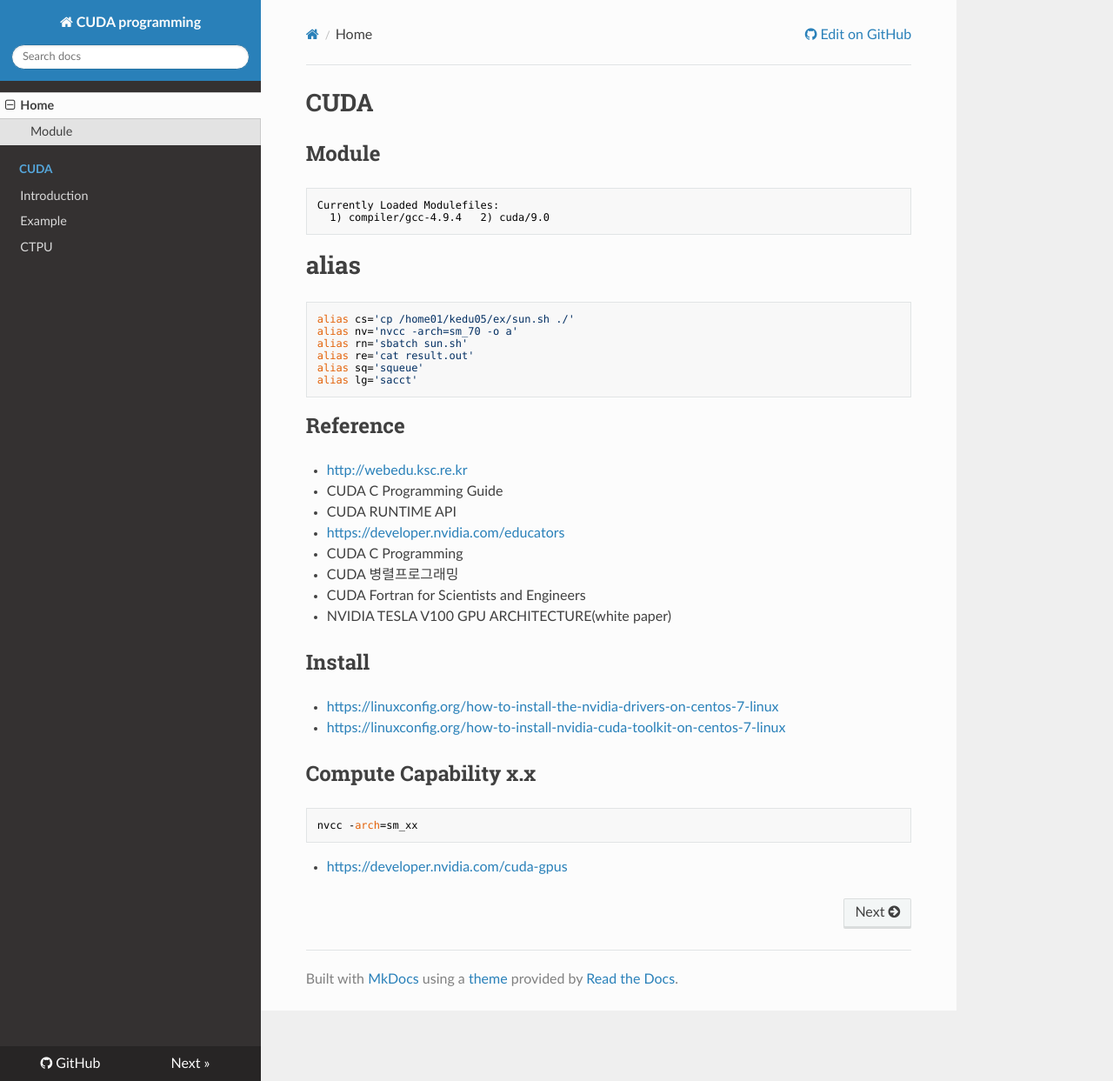
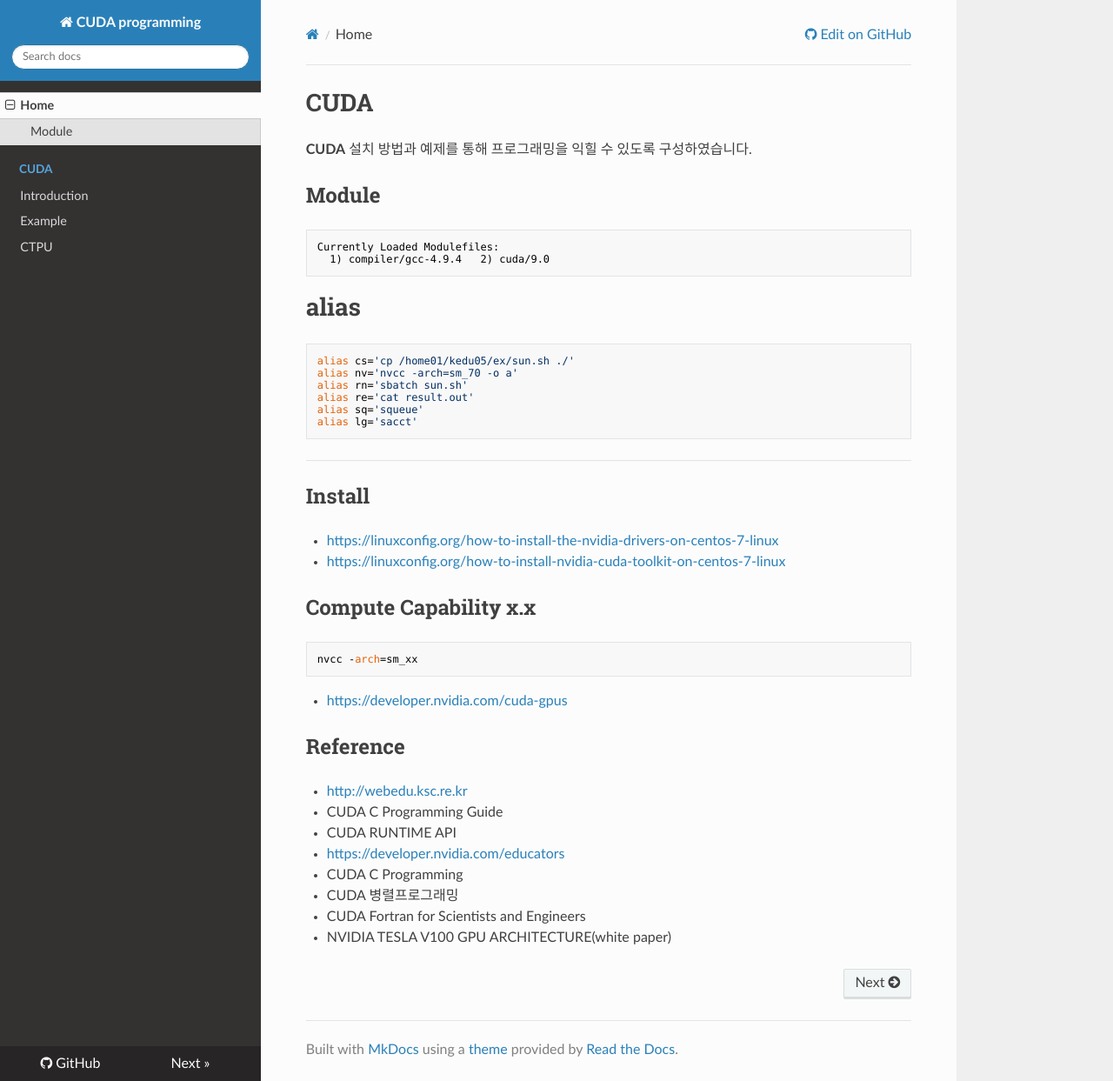
Before and after one commit to WonyoungCho/CUDA, an MkDocs documentation site: the page built from docs/index.md, in a window 1280 px wide and 1243 px high. Shown: the whole window at 87% size. Built offline with MkDocs 1.6.1, drawn with Linux system fonts in a browser that asks for light colours; nearby versions of some CDN libraries; old or Windows-style settings are respelled for this version of MkDocs.

Commit message:
Update index.md

````diff
--- a/docs/index.md
+++ b/docs/index.md
@@ -1,5 +1,5 @@
 # CUDA
-
+**CUDA** 설치 방법과 예제를 통해 프로그래밍을 익힐 수 있도록 구성하였습니다.
 
 ## Module
 ```sh
@@ -16,16 +16,7 @@ alias re='cat result.out'
 alias sq='squeue'
 alias lg='sacct'
 ```
-
-## Reference
-- <http://webedu.ksc.re.kr>
-- CUDA C Programming Guide
-- CUDA RUNTIME API
-- <https://developer.nvidia.com/educators>
-- CUDA C Programming
-- CUDA 병렬프로그래밍
-- CUDA Fortran for Scientists and Engineers
-- NVIDIA TESLA V100 GPU ARCHITECTURE(white paper)
+---
 
 ## Install
 
@@ -37,3 +28,13 @@ alias lg='sacct'
 nvcc -arch=sm_xx
 ```
 - <https://developer.nvidia.com/cuda-gpus>
+
+## Reference
+- <http://webedu.ksc.re.kr>
+- CUDA C Programming Guide
+- CUDA RUNTIME API
+- <https://developer.nvidia.com/educators>
+- CUDA C Programming
+- CUDA 병렬프로그래밍
+- CUDA Fortran for Scientists and Engineers
+- NVIDIA TESLA V100 GPU ARCHITECTURE(white paper)
````
